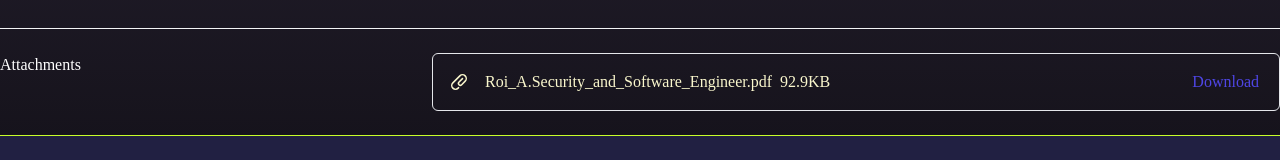
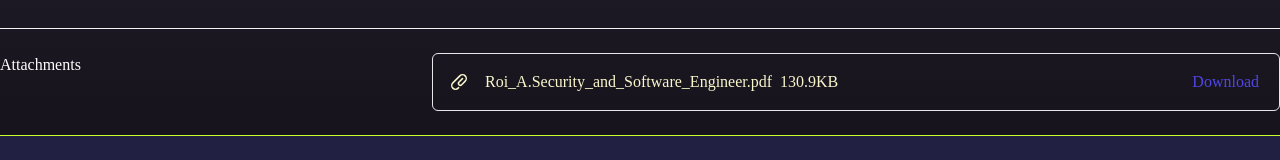
Before and after one commit to TheUnknownSoul/CV-page, a React (Create React App) app: page /CV-page/cv in a window 1280 px wide. Shown: the part 2176-2336 px from the top of the page. Built offline with nearby package versions, Linux system fonts and the light colour scheme; the HTML template or start-up script is replaced by a standard one.

Commit message:
Updated CV size

```diff
--- a/src/components/CVSection.tsx
+++ b/src/components/CVSection.tsx
@@ -183,7 +183,7 @@ export default function CVSection() {
                                         <div className="ml-4 flex min-w-0 flex-1 gap-2">
                                         <span
                                             className="truncate font-medium">Roi_A.Security_and_Software_Engineer.pdf</span>
-                                            <span className="flex-shrink-0 text-white-400">92.9KB</span>
+                                            <span className="flex-shrink-0 text-white-400">130.9KB</span>
                                         </div>
                                     </div>
                                     <div className="ml-4 flex-shrink-0">
```
